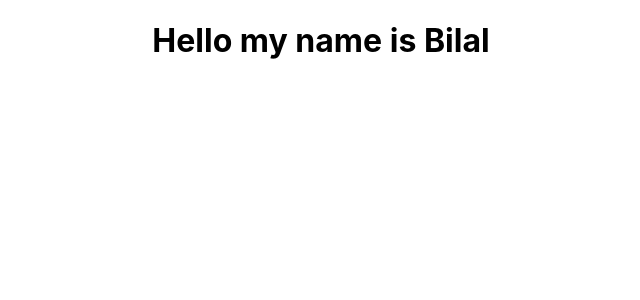
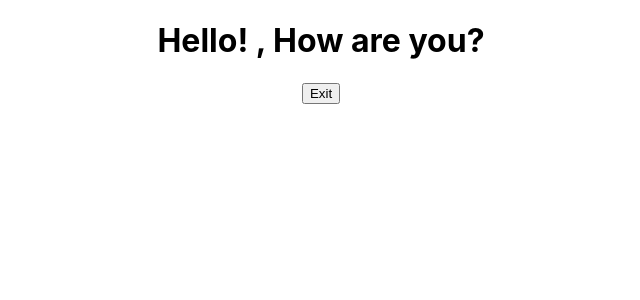
Before and after one commit to MBilalQureshi/react-rev, a React (Create React App) app in the folder react-rev-v1/: page / in a window 1280 px wide. Shown: the top 300 px of the page, without its empty margins (319-959 px from the left). Built offline with nearby package versions, Linux system fonts and the light colour scheme.

Commit message:
Add states and props in statefull class component

```diff
--- a/react-rev-v1/src/App.js
+++ b/react-rev-v1/src/App.js
@@ -2,11 +2,13 @@ import './App.css';
 import FunctionalGreeting from './components/FunctionalGreeting';
 import HooksCounter from './components/HooksCounter';
 import StatefulGreeting from './components/StatefulGreeting';
+import StatefulGreetingOne from './components/StatefulGreetingOne';
 
 function App() {
   return (
     <div className="App">
-      <FunctionalGreeting name="Bilal"/>
+      {/* <FunctionalGreeting name="Bilal"/> */}
+      <StatefulGreetingOne greeting = "How are you?"/>
       {/* <StatefulGreeting name="Bilal"/> */}
       {/* <HooksCounter name="Bilal"/> */}
     </div>
--- a/react-rev-v1/src/components/StatefulGreeting.js
+++ b/react-rev-v1/src/components/StatefulGreeting.js
@@ -1,5 +1,6 @@
 import React, { Component } from 'react'
 
+// we can write export default StatefulGreeting at the bottom as well
 export default class StatefulGreeting extends Component {
     constructor(props) {
       super(props)
@@ -15,6 +16,7 @@ export default class StatefulGreeting extends Component {
   render() {
     return (
         <div>
+          {/* IMP: TO USE JUST A PROP USE {this.props.name}, no need of any conctructor */}
             <h1>Hello my name is {this.props.name}</h1>
             <h1>Stateful Class component</h1>
             <h2>You have clicked {this.state.count} times</h2>
--- /dev/null
+++ b/react-rev-v1/src/components/StatefulGreetingOne.js
@@ -0,0 +1,21 @@
+import React, {Component} from "react";
+
+class StatefulGreetingOne extends Component{
+    constructor(props){
+        super(props)
+        this.state = {
+            introduction : 'Hello!',
+            buttonText : 'Exit',
+        };
+    }
+    render(){
+        return(
+            <div>
+                <h1>{this.state.introduction} , {this.props.greeting}</h1>
+                <button>{this.state.buttonText}</button>
+            </div>
+        )
+    }
+}
+
+export default StatefulGreetingOne;
```
Also changed, not shown: 1 other file (tests, documents, lock files or other folders).
